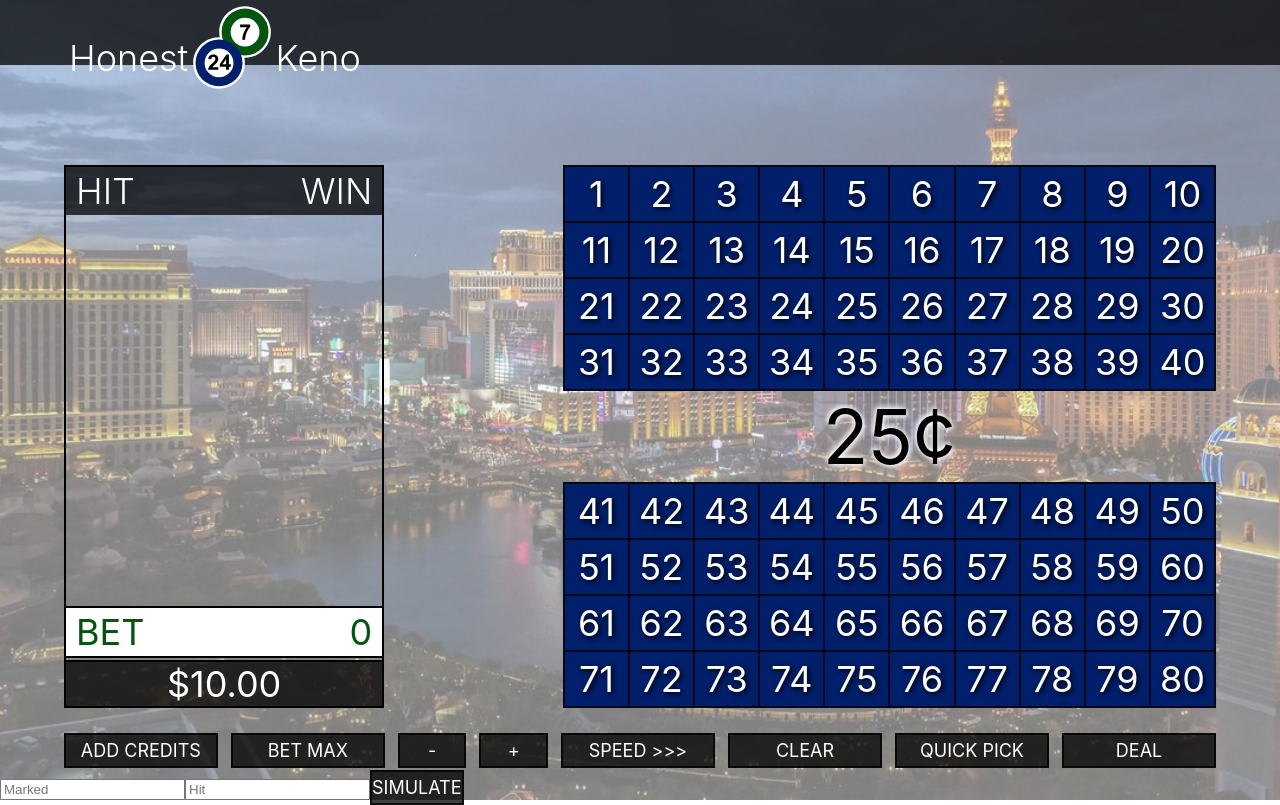
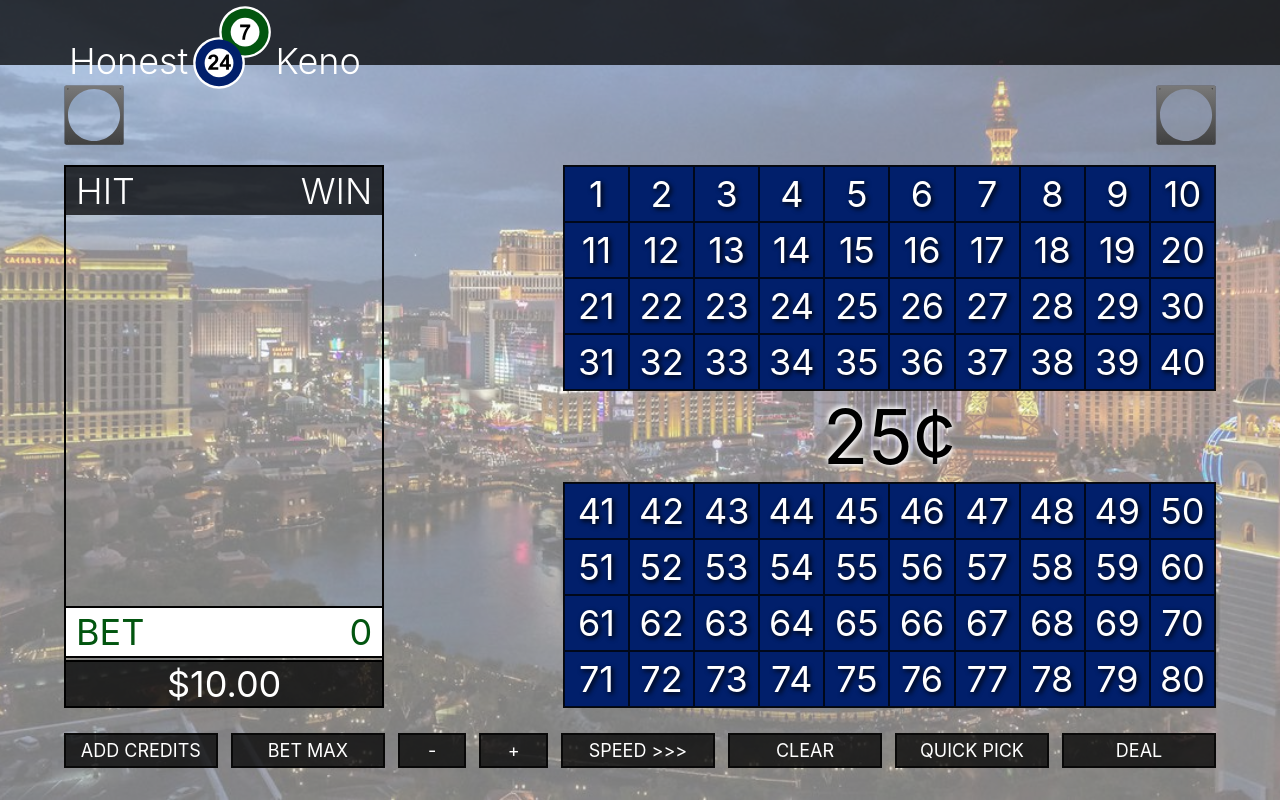
Before and after one commit to AdamMattas/honest_keno, a React (Create React App) app: page / in a window 1280 px wide. Built offline with nearby package versions, Linux system fonts and the light colour scheme.

Commit message:
added ball origin component

```diff
--- a/src/App.scss
+++ b/src/App.scss
@@ -13,12 +13,12 @@
   width: 15%;
   position: relative;
   padding: 0 5px;
-  top: 18px;
+  top: 15px;
 }
 
 .navbar__logo-text {
   position: absolute;
-  top: -12px;
+  top: -9px;
   left: calc(5% + 5px);
   font-size: 36px;
   font-weight: 350;
@@ -347,9 +347,6 @@ tr {
   justify-content: space-between;
 }
 
-.button-wrap {
-}
-
 .button {
   flex: 0 0 13%;
   padding: 5px 0px 5px 0px;
@@ -486,11 +483,28 @@ tr {
   -webkit-transition-delay: 1.9s * $delayExponent; /* Safari */
 }
 
+.origin-box {
+  position: absolute;
+  width: 60px;
+  height: 60px;
+  top: -80px;
+  z-index: 1;
+}
+
+.origin-box--left {
+  left: 0px;
+}
+
+.origin-box--right {
+  right: 0px;
+}
+
 .ball {
   width: 55px;
   height: 55px;
   position: absolute;
   top: $topPix;
+  z-index: 0;
   //border-radius: 50%;
 
   text-align: center;
@@ -539,7 +553,7 @@ tr {
 }
 
 .ball--even {
-  left: -140px;
+  left: 2px;
   transition: all 0.5s * $delayExponent;
   transition-timing-function: linear;
   transform: rotate(0deg);
@@ -550,7 +564,7 @@ tr {
 }
 
 .ball--odd {
-  right: -125px;
+  right: 2px;
   transition: all 0.5s * $delayExponent;
   transition-timing-function: linear;
   transform: rotate(0deg);
@@ -1031,7 +1045,7 @@ tr {
 
   .navbar__logo {
     width: 10%;
-    top: 6px;
+    top: 7px;
   }
 
   .navbar__logo-text {
--- /dev/null
+++ b/src/components/box.jsx
@@ -0,0 +1,14 @@
+import React from "react";
+import box from "../public/box_working.svg";
+
+const Box = props => {
+  return (
+    <img
+      className={`origin-box ${props.position}`}
+      alt="keno ball origin"
+      src={box}
+    />
+  );
+};
+
+export default Box;
--- a/src/components/buttons.jsx
+++ b/src/components/buttons.jsx
@@ -24,9 +24,6 @@ const Buttons = props => {
         <QuickPickButton status={props.status} pick={props.pick} />
         <DealButton status={props.status} deal={props.deal} />
       </div>
-      <div className="simulate">
-        <SimulateButton simulate={props.simulate} />
-      </div>
     </React.Fragment>
   );
 };
--- a/src/components/machine.jsx
+++ b/src/components/machine.jsx
@@ -1,4 +1,5 @@
 import React, { Component } from "react";
+import Box from "./box";
 import Buttons from "./buttons";
 import Display from "./display";
 import SingleCard from "./singleCard";
@@ -422,7 +423,8 @@ class Machine extends Component {
             winnings={winnings}
             toggleCredits={this.toggleCredits}
           />
-
+          <Box position={"origin-box--left"} />
+          <Box position={"origin-box--right"} />
           <KenoBallRackLast
             fade={kenoBallExit}
             random={randomLast}
--- a/src/index.scss
+++ b/src/index.scss
@@ -50,7 +50,7 @@ $yellow: #d3aa05;
 
 $delayExponent: 2;
 
-$topPix: -85px;
+$topPix: -78px;
 $topPix1024: -30px;
 $rightPercent: 59.3%;
 
```
Also changed, not shown: src/public/box_working.svg (added).
